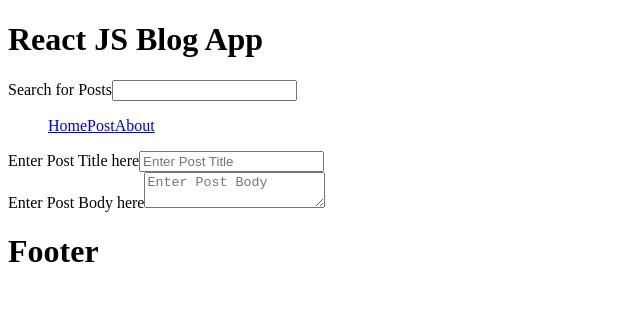
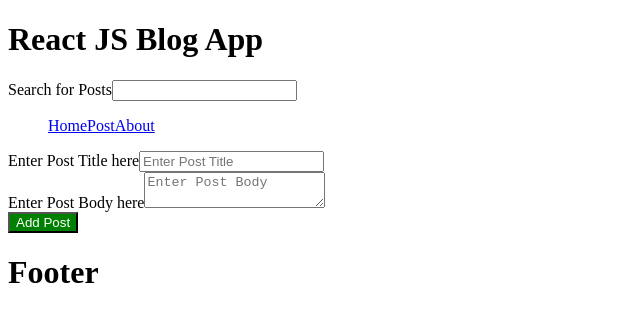
Before and after one commit to MuhaiminHabib/react_blog_app, a React (Create React App) app: page /post in a window 1280 px wide. Shown: the top 322 px of the page, without its empty margins (0-640 px from the left). Built offline with nearby package versions, Linux system fonts and the light colour scheme.

Commit message:
added the add post button

```diff
--- a/src/NewPost.js
+++ b/src/NewPost.js
@@ -1,6 +1,7 @@
 import { useState } from 'react';
+import Button from './Button';
 
-const NewPost = () => {
+const NewPost = ({ handleAddPost }) => {
     const [postTitle, setPostTitle] = useState('');
     const [postBody, setPostBody] = useState('');
     return (
@@ -26,6 +27,11 @@ const NewPost = () => {
                     value={postBody}
                     onChange={(e) => (setPostBody(e.target.value))}/>
                 </div>
+                <Button
+                color="white"
+                bgColor="green"
+                text="Add Post"
+                onClick={handleAddPost}/>
             </form>
         </main>
     )
```
